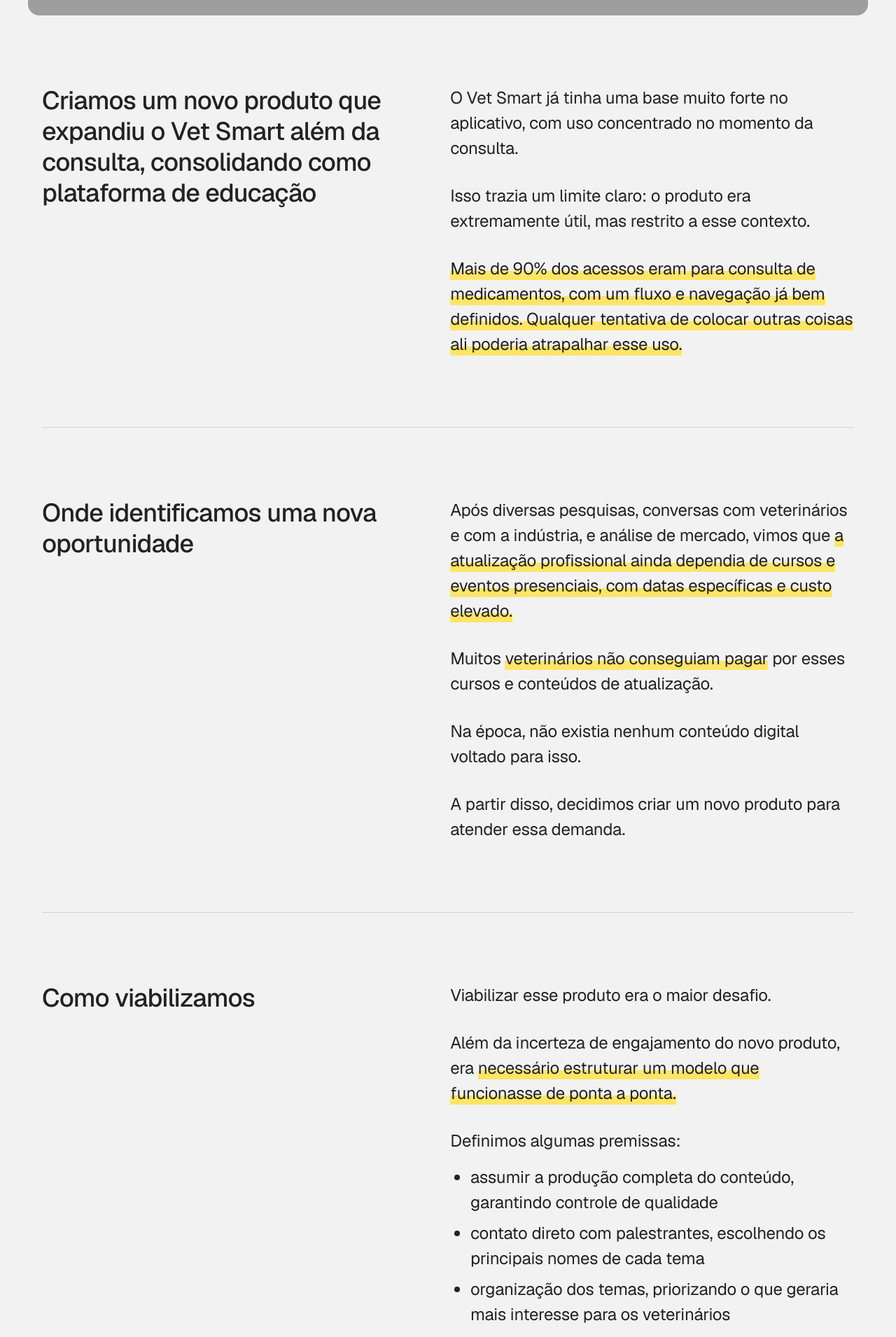
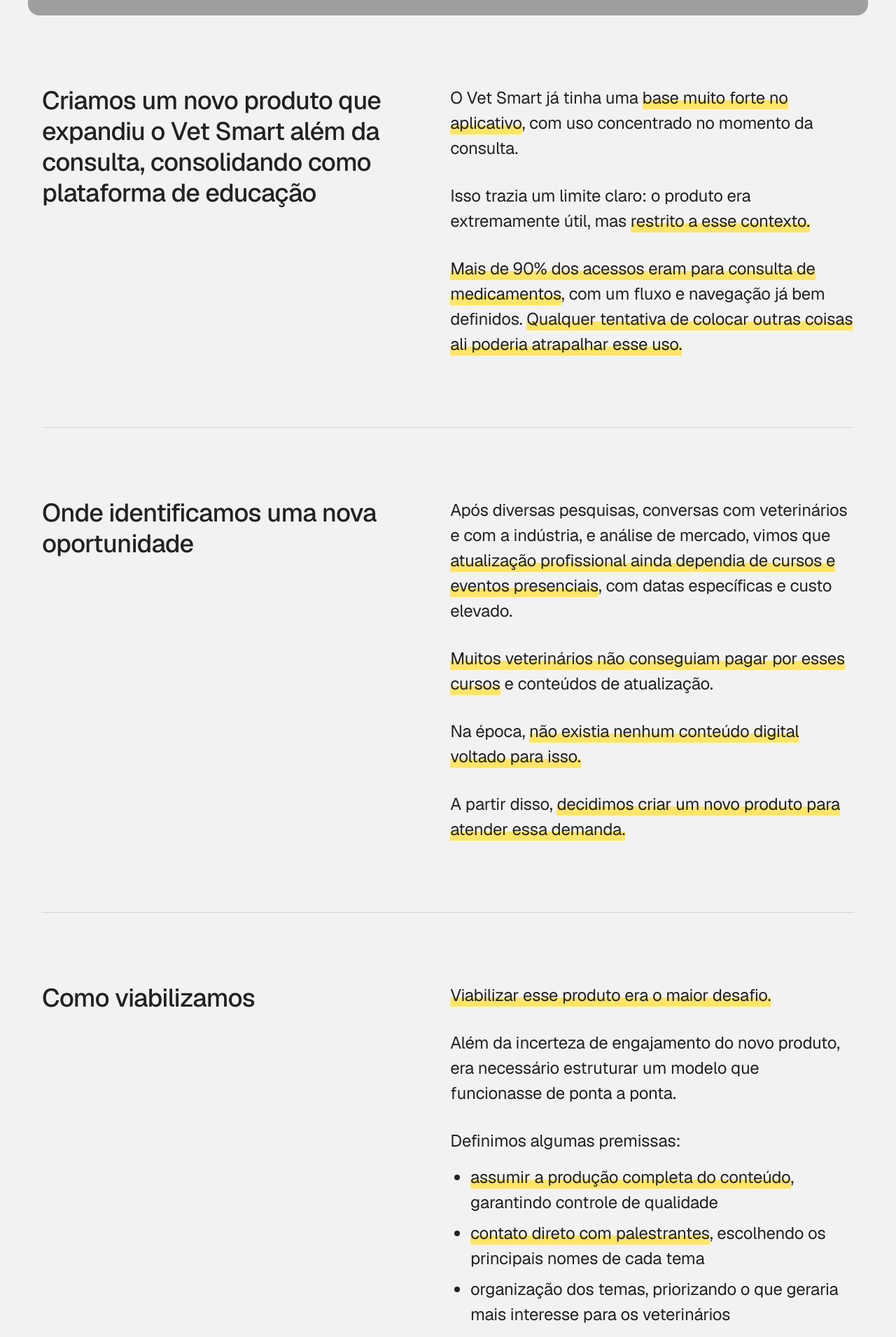
Before and after one commit to allexistsuda/portfolio, a Next.js app: page /vet-smart-tv in a window 1280 px wide. Shown: the part 1000-2910 px from the top of the page at 70% size. Built offline with nearby package versions, Linux system fonts and the light colour scheme; grey boxes are pictures that could not be loaded.

Commit message:
vet-smart-tv: highlights conforme solicitado

```diff
--- a/app/vet-smart-tv/page.tsx
+++ b/app/vet-smart-tv/page.tsx
@@ -49,16 +49,16 @@
         {/* Intro */}
         <TwoCol heading="Criamos um novo produto que expandiu o Vet Smart além da consulta, consolidando como plataforma de educação">
           <p>
-            O Vet Smart já tinha uma base muito forte no aplicativo, com uso concentrado no momento
+            O Vet Smart já tinha uma <HighlightText delay={0.2}>base muito forte no aplicativo</HighlightText>, com uso concentrado no momento
             da consulta.
           </p>
           <p style={{ marginTop: 32 }}>
-            Isso trazia um limite claro: o produto era extremamente útil, mas restrito a esse
-            contexto.
+            Isso trazia um limite claro: o produto era extremamente útil, mas <HighlightText delay={0.4}>restrito a esse
+            contexto.</HighlightText>
           </p>
           <p style={{ marginTop: 32 }}>
-            <HighlightText>Mais de 90% dos acessos eram para consulta de medicamentos, com um fluxo e navegação já
-            bem definidos. Qualquer tentativa de colocar outras coisas ali poderia atrapalhar esse
+            <HighlightText delay={0.6}>Mais de 90% dos acessos eram para consulta de medicamentos</HighlightText>, com um fluxo e navegação já
+            bem definidos. <HighlightText delay={0.8}>Qualquer tentativa de colocar outras coisas ali poderia atrapalhar esse
             uso.</HighlightText>
           </p>
         </TwoCol>
@@ -69,17 +69,17 @@
         <TwoCol heading="Onde identificamos uma nova oportunidade">
           <p>
             Após diversas pesquisas, conversas com veterinários e com a indústria, e análise de
-            mercado, vimos que <HighlightText delay={0.2}>a atualização profissional ainda dependia de cursos e eventos
-            presenciais, com datas específicas e custo elevado.</HighlightText>
+            mercado, vimos que <HighlightText delay={0.2}>atualização profissional ainda dependia de cursos e eventos
+            presenciais</HighlightText>, com datas específicas e custo elevado.
           </p>
           <p style={{ marginTop: 32 }}>
-            Muitos <HighlightText delay={0.4}>veterinários não conseguiam pagar</HighlightText> por esses cursos e conteúdos de atualização.
+            <HighlightText delay={0.4}>Muitos veterinários não conseguiam pagar por esses cursos</HighlightText> e conteúdos de atualização.
           </p>
           <p style={{ marginTop: 32 }}>
-            Na época, não existia nenhum conteúdo digital voltado para isso.
+            Na época, <HighlightText delay={0.6}>não existia nenhum conteúdo digital voltado para isso.</HighlightText>
           </p>
           <p style={{ marginTop: 32 }}>
-            A partir disso, decidimos criar um novo produto para atender essa demanda.
+            A partir disso, <HighlightText delay={0.8}>decidimos criar um novo produto para atender essa demanda.</HighlightText>
           </p>
         </TwoCol>
 
@@ -88,21 +88,21 @@
         {/* Como viabilizamos */}
         <TwoCol heading="Como viabilizamos">
           <p>
-            Viabilizar esse produto era o maior desafio.
+            <HighlightText delay={0.2}>Viabilizar esse produto era o maior desafio.</HighlightText>
           </p>
           <p style={{ marginTop: 32 }}>
-            Além da incerteza de engajamento do novo produto, era <HighlightText delay={0.2}>necessário estruturar um modelo
-            que funcionasse de ponta a ponta.</HighlightText>
+            Além da incerteza de engajamento do novo produto, era necessário estruturar um modelo
+            que funcionasse de ponta a ponta.
           </p>
           <p style={{ marginTop: 32 }}>Definimos algumas premissas:</p>
           <ul style={{ marginTop: 16, listStyle: "disc", paddingLeft: "1.2em" }}>
-            <li style={{ paddingBottom: 8 }}>assumir a produção completa do conteúdo, garantindo controle de qualidade</li>
-            <li style={{ paddingBottom: 8 }}>contato direto com palestrantes, escolhendo os principais nomes de cada tema</li>
+            <li style={{ paddingBottom: 8 }}><HighlightText delay={0.4}>assumir a produção completa do conteúdo</HighlightText>, garantindo controle de qualidade</li>
+            <li style={{ paddingBottom: 8 }}><HighlightText delay={0.6}>contato direto com palestrantes</HighlightText>, escolhendo os principais nomes de cada tema</li>
             <li style={{ paddingBottom: 8 }}>organização dos temas, priorizando o que geraria mais interesse para os veterinários</li>
             <li style={{ paddingBottom: 8 }}>execução das transmissões, garantindo consistência na entrega</li>
           </ul>
           <p style={{ marginTop: 32 }}>
-            <HighlightText delay={0.4}>A indústria entrava como patrocinadora, viabilizando o modelo.</HighlightText>
+            <HighlightText delay={0.8}>A indústria entrava como patrocinadora, viabilizando o modelo.</HighlightText>
           </p>
         </TwoCol>
 
@@ -113,20 +113,20 @@
 
         {/* Solução e evoluções */}
         <TwoCol heading="Solução e evoluções">
-          <p><HighlightText>Criamos o Vet Smart TV, nossa plataforma de palestras.</HighlightText></p>
+          <p><HighlightText delay={0.2}>Criamos o Vet Smart TV</HighlightText>, nossa plataforma de palestras.</p>
           <p style={{ marginTop: 32 }}>
             O formato foi evoluindo com o tempo, a partir do uso e do comportamento dos usuários.
           </p>
           <p style={{ marginTop: 32 }}>Com base nisso, incorporamos alguns elementos:</p>
           <ul style={{ marginTop: 16, listStyle: "disc", paddingLeft: "1.2em" }}>
-            <li style={{ paddingBottom: 8 }}>ao vivo, para permitir interação e dúvidas sendo respondidas na hora</li>
-            <li style={{ paddingBottom: 8 }}>gratuitas, resolvendo o problema de custo e acesso</li>
+            <li style={{ paddingBottom: 8 }}><HighlightText delay={0.4}>ao vivo, para permitir interação e dúvidas sendo respondidas na hora</HighlightText></li>
+            <li style={{ paddingBottom: 8 }}><HighlightText delay={0.6}>gratuitas, resolvendo o problema de custo e acesso</HighlightText></li>
             <li style={{ paddingBottom: 8 }}>votações, para manter engajamento durante a palestra</li>
             <li style={{ paddingBottom: 8 }}>sorteios de brindes</li>
-            <li style={{ paddingBottom: 8 }}>certificados, válidos como horas complementares na faculdade</li>
+            <li style={{ paddingBottom: 8 }}><HighlightText delay={0.8}>certificados, válidos como horas complementares na faculdade</HighlightText></li>
           </ul>
           <p style={{ marginTop: 32 }}>
-            O certificado se mostrou um ponto importante, principalmente para estudantes, que
+            <HighlightText delay={1.0}>O certificado se mostrou um ponto importante</HighlightText>, principalmente para estudantes, que
             passaram a usar como horas complementares.
           </p>
         </TwoCol>
@@ -139,9 +139,9 @@
         <TwoCol heading="Resultados">
           <ul style={{ listStyle: "disc", paddingLeft: "1.2em" }}>
             <li style={{ paddingBottom: 8 }}>as palestras foram um sucesso</li>
-            <li style={{ paddingBottom: 8 }}>picos de 7.500 pessoas assistindo ao vivo</li>
-            <li style={{ paddingBottom: 8 }}>expansão de 1 para 2 palestras por semana</li>
-            <li style={{ paddingBottom: 8 }}>programação definida com antecedência para todo o ano</li>
+            <li style={{ paddingBottom: 8 }}><HighlightText delay={0.2}>picos de 7.500 pessoas assistindo ao vivo</HighlightText></li>
+            <li style={{ paddingBottom: 8 }}><HighlightText delay={0.4}>expansão de 1 para 2 palestras por semana</HighlightText></li>
+            <li style={{ paddingBottom: 8 }}><HighlightText delay={0.6}>programação definida com antecedência para todo o ano</HighlightText></li>
           </ul>
         </TwoCol>
 
```
